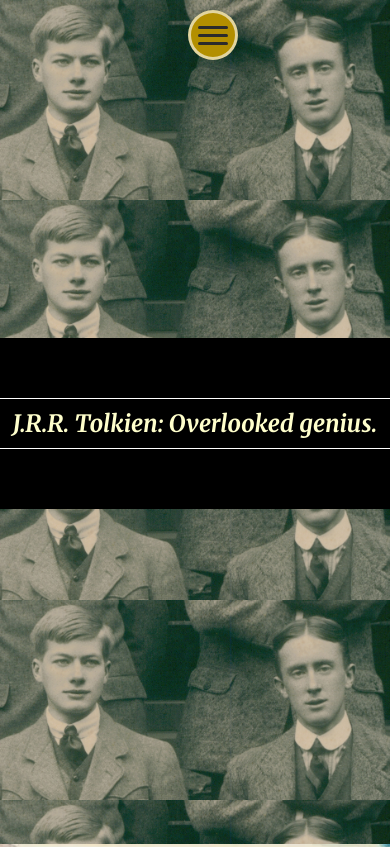
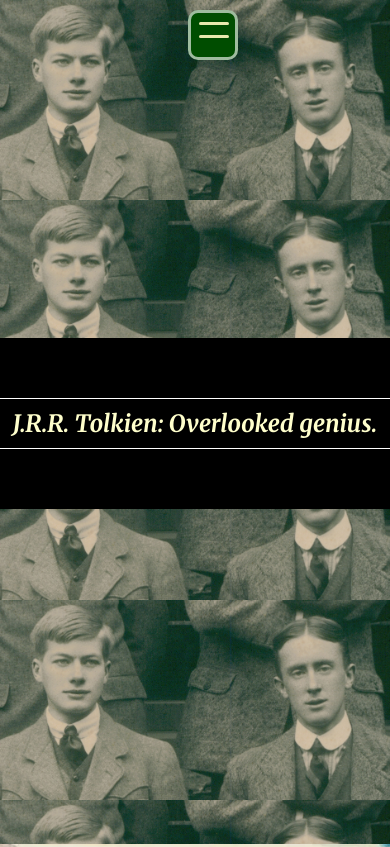
Before and after one commit to Mateus-A-Carvalho/tribute-page-fcc, a plain HTML site: page index.html in a window 390 px wide. Shown: the top 847 px of the page. Drawn offline with nearby package versions, Linux system fonts and the light colour scheme; a web font is replaced by a local one.

Commit message:
Begin to work in new hamburger menu
Today I beginning to implement a hamburger menu that I've learned in a Youtube Channel's. This menu use some variables and one input nested in a label tag.

```diff
--- a/assets/styles/styles.css
+++ b/assets/styles/styles.css
@@ -10,7 +10,16 @@
     --nav-bar-bgc: #000;
     --dropdown-bg-hover: #1a1a1a;
     --transition: .2s ease;
-    --navbar-bg-mobile: #b38f00;
+    --navbar-bg-mobile: #004d00;
+    /* Hamburger variables settings */
+    --bar-width: 30px;
+    --bar-height: 3px;
+    --hamburger-gap: 10px;
+    --hamburger-margin: 20%;
+    --hamburger-height: calc(var(--bar-height) * 3 + var(--hamburger-gap) * 2);
+    --foreground: #f9f5b9ee;
+    --background: #004d00;
+    --animation-timing: .2s ease-in-out;
 }
 
 * {
@@ -867,65 +876,52 @@ blockquote::after {
         display: none;
     }
 
-    label.burger-menu {
+    div.burger-wrapper {
         display: flex;
         position: fixed;
         border: .3rem solid #ffffff9f;
         background-color: var(--navbar-bg-mobile);
-        border-radius: 50%;
+        border-radius: 20%;
         width: 5rem;
         height: 5rem;
         top: 1rem;
         left: 21.25rem;
         z-index: 5;
         transform: translateX(-2.5rem);
-        align-items: center;
-        justify-content: center;
     }
 
-    span.burger-line,
-    span.burger-line::before,
-    span.burger-line::after {
-        display: block;
-        width: 3rem;
-        height: 0.3rem;
-        border-radius: .5rem;
-        background-color: var(--main-black-color);
-        position: relative;
+    label.burger-menu {
+        --x-width: calc(var(--hamburger-height) * 1.41421356237);
+        display: flex;
+        flex-flow: column nowrap;
+        gap: var(--hamburger-gap);
+        width: max-content;
+        cursor: pointer;
+        position: absolute;
+        top: var(--hamburger-margin);
+        left: var(--hamburger-margin);
     }
 
-    span.burger-line::before,
-    span.burger-line::after  {
-        content: " ";
-        position: absolute;
+    label.burger-menu::before,
+    label.burger-menu::after,
+    label.burger-menu input.menu-toogle {
+        content: '';
+        width: var(--bar-width);
+        height: var(--bar-height);
+        background-color: var(--foreground);
+        border-radius: 9999px;
+        transform-origin: left center;
+        transition:
+            opacity var(--animation-timing),
+            width var(--animation-timing),
+            rotate var(--animation-timing),
+            translate var(--animation-timing),
+            background-color var(--animation-timing);
     }
 
-    span.burger-line::before {
-        bottom: .8rem;
-    }
-
-    span.burger-line::after {
-        top: .8rem;
-    }
-    /* RESPONSIVE MENU SETTINGS */
-
-    input.menu-toogle:checked + label span.burger-line::before {
-        transition: .3s ease-in-out;
-        transform: rotate(45deg);
-        transform-origin: center;
-        top: 0;
-        /* left: -1.5rem; */
-    }
-
-    input.menu-toogle:checked + label span.burger-line {
-        transition: .3s ease-in-out;
-    }
-
-    input.menu-toogle:checked + label span.burger-line::after {
-        transition: .3s ease-in-out;
-        transform: rotate(-45deg);
-        transform-origin: center;
-        top: 0;
-        /* left: -1.5rem; */
+    label.burger-menu input.menu-toogle {
+        appearance: none;
+        outline: none;
+        pointer-events: none;
     }
 }
--- a/index.html
+++ b/index.html
@@ -26,10 +26,11 @@
 
     <h1 class="main-heading"><span class="bold">J.R.R. Tolkien</span>: Overlooked genius.</h1>
 
-    <input type="checkbox" class="menu-toogle" name="" id="menu-toogle">
-    <label for="menu-toogle" class="burger-menu">
-        <span class="burger-line"></span>
-    </label>
+    <div class="burger-wrapper">
+        <label for="menu-toogle" class="burger-menu">
+            <input type="checkbox" class="menu-toogle" name="" id="menu-toogle">
+        </label>
+    </div>
 
     <nav class="navbar">
 
```
